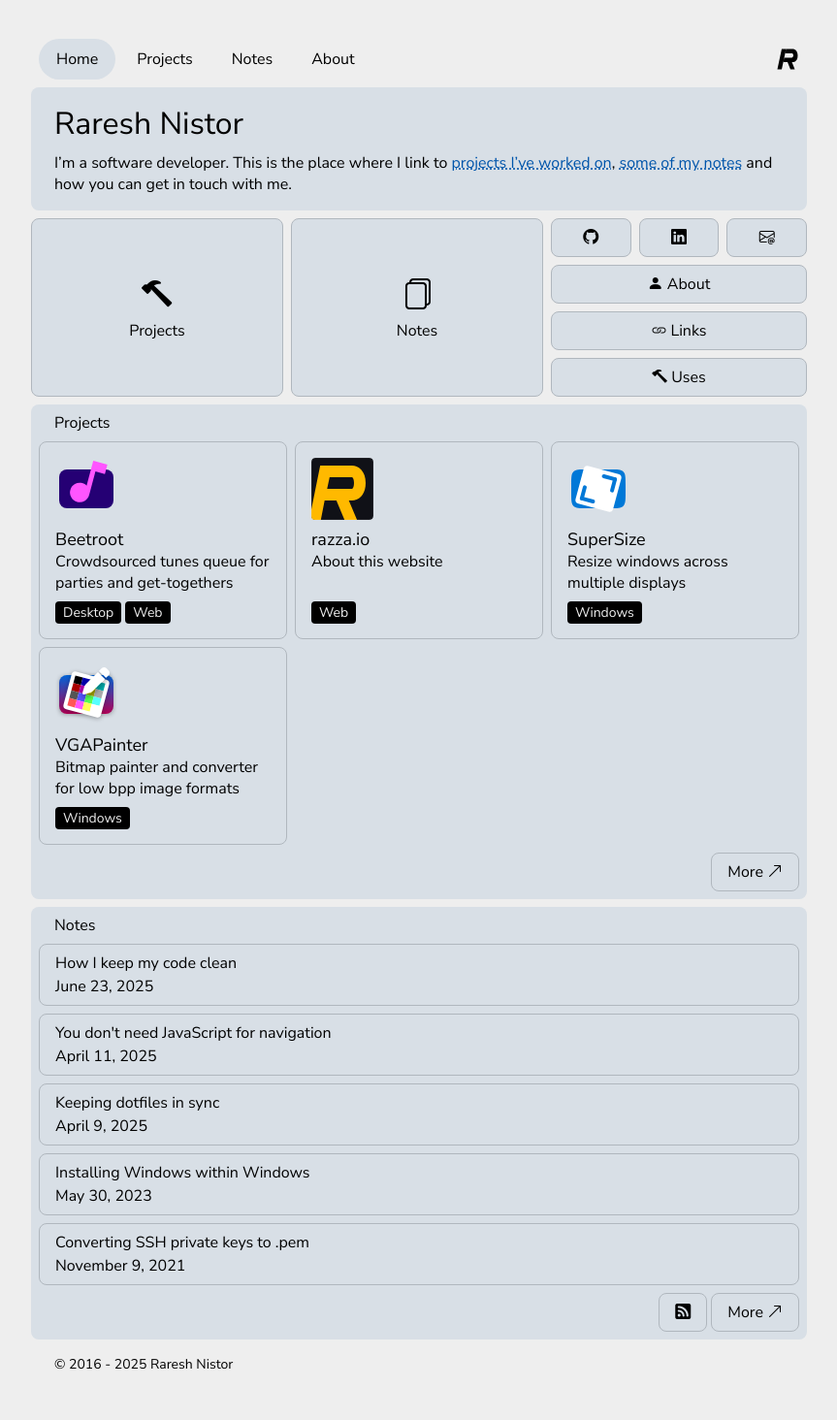
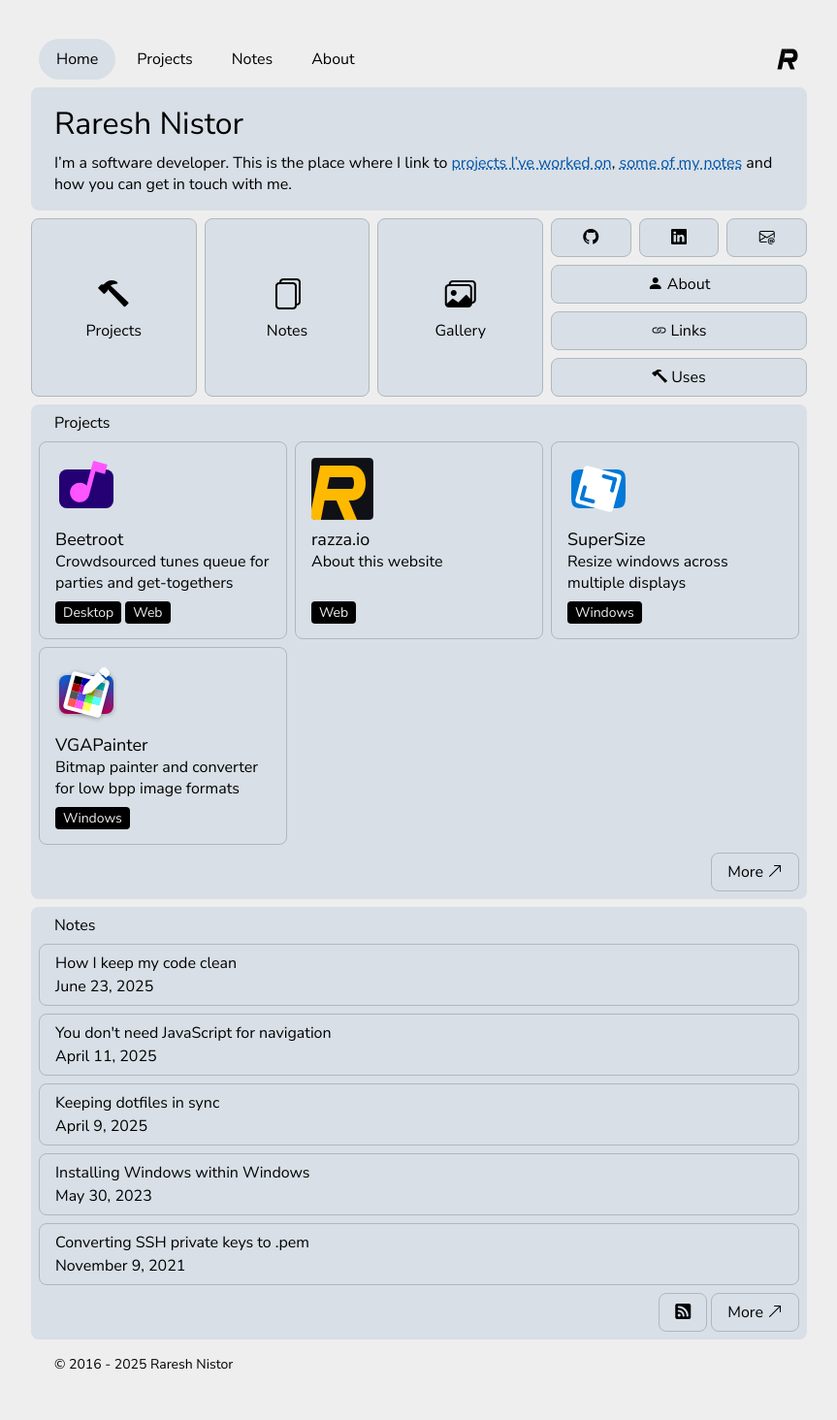
Before and after one commit to itisrazza/razza.io, a Jekyll site: the page built from index.md, in a window 1280 px wide. Shown: the whole page at 97% size, without its empty margins (208-1071 px from the left). Built offline with Jekyll 4.4.1, drawn with Linux system fonts in a browser that asks for light colours.

Commit message:
home: add gallery button

```diff
--- a/_layouts/home.html
+++ b/_layouts/home.html
@@ -23,6 +23,10 @@
       <span class="home-section-link-icon"><i class="bi bi-files"></i></span>
       <span class="home-section-link-label">Notes</span>
     </a>
+    <a href="{{ 'gallery' | relative_url }}">
+      <span class="home-section-link-icon"><i class="bi bi-images"></i></span>
+      <span class="home-section-link-label">Gallery</span>
+    </a>
   </div>
   <div class="home-personal-links">
     <div class="home-social-links">
@@ -33,9 +37,9 @@
       <a href="mailto:raresh@nistor.email"><i class="bi bi-envelope-at"></i> </a>
     </div>
     <div class="home-about-links">
-      <a href="{{ 'about'     | relative_url }}"><i class="bi bi-person-fill"></i> About</a>
-      <a href="{{ 'links'     | relative_url }}"><i class="bi bi-link"></i> Links</a>
-      <a href="{{ 'uses'      | relative_url }}"><i class="bi bi-hammer"></i> Uses</a>
+      <a href="{{ 'about' | relative_url }}"><i class="bi bi-person-fill"></i> About</a>
+      <a href="{{ 'links' | relative_url }}"><i class="bi bi-link"></i> Links</a>
+      <a href="{{ 'uses'  | relative_url }}"><i class="bi bi-hammer"></i> Uses</a>
     </div>
   </div>
 </section>
--- a/_sass/matte/pages/home.scss
+++ b/_sass/matte/pages/home.scss
@@ -10,7 +10,7 @@
 
     .home-section-links {
       display: grid;
-      grid-template-columns: repeat(2, 1fr);
+      grid-template-columns: repeat(3, 1fr);
       gap: 0.5rem;
 
       a {
@@ -89,6 +89,4 @@
       justify-content: flex-end;
     }
   }
-
-
 }
```
